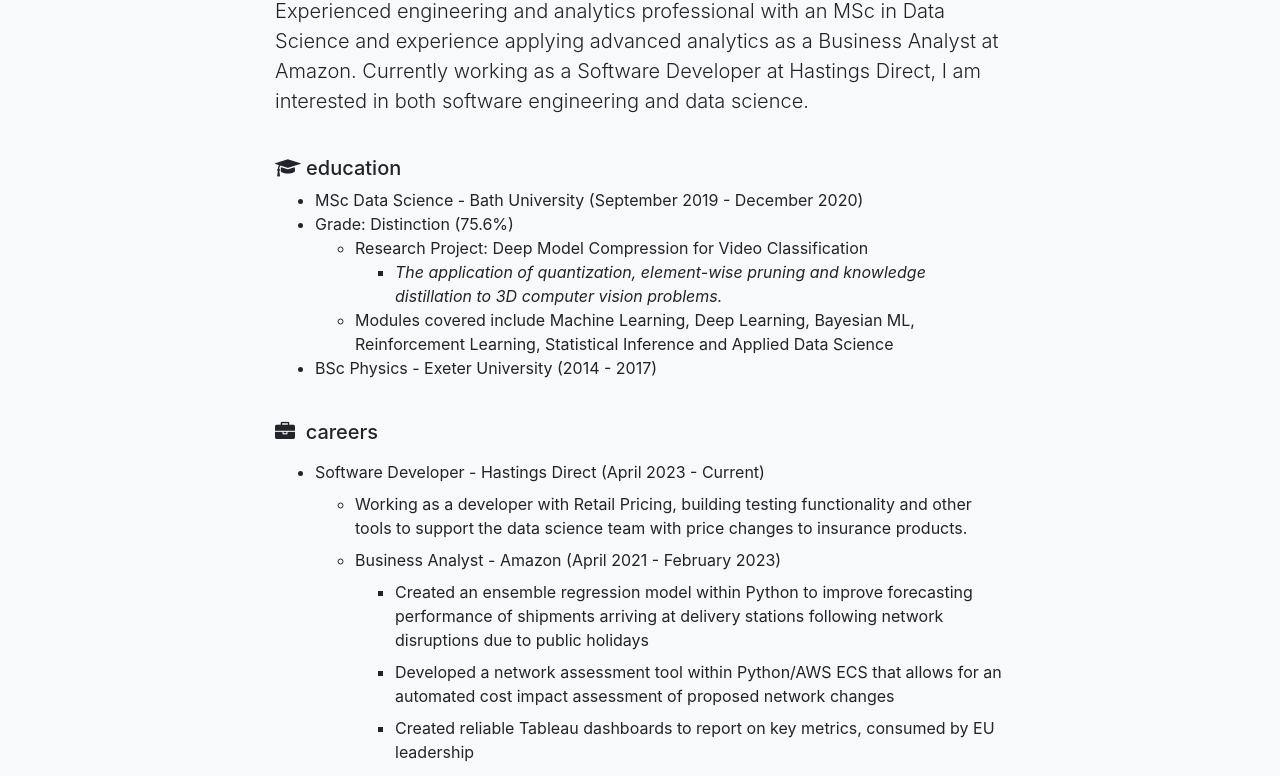
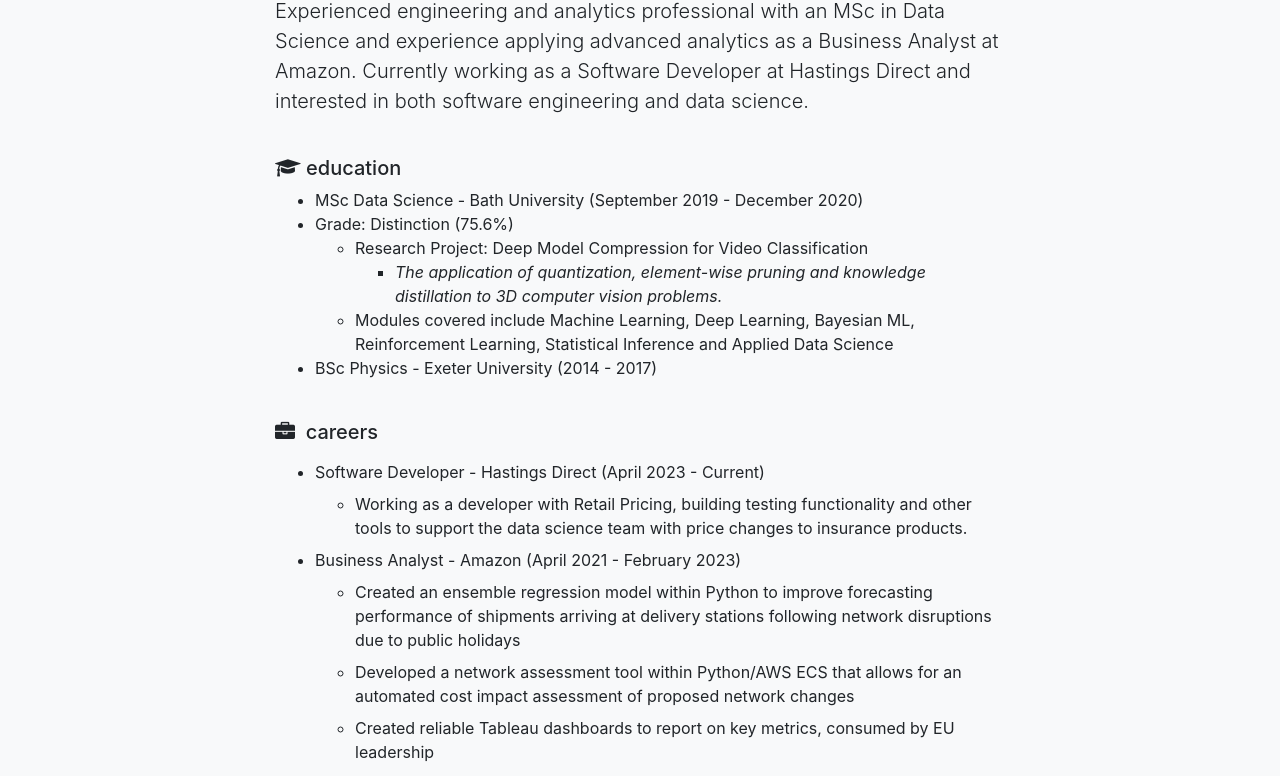
Before and after one commit to elliottloveridge/eloveridge, a plain HTML site: page public/index.html in a window 1280 px wide. Shown: the part 678-1454 px from the top of the page. Drawn offline with Linux system fonts and the light colour scheme; some packages are replaced by stand-ins of ours.

Commit message:
Fix indentation

```diff
--- a/public/index.html
+++ b/public/index.html
@@ -96,7 +96,8 @@
         <div class="col-lg-8 mx-auto">
           <h2>about me</h2>
           <p class="lead">Experienced engineering and analytics professional with an MSc in Data Science and experience applying advanced analytics as a Business Analyst at Amazon.
-            Currently working as a Software Developer at Hastings Direct, I am interested in both software engineering and data science.</p>
+
+            Currently working as a Software Developer at Hastings Direct and interested in both software engineering and data science.</p>
           <h5 class="top"><span class="fa fa-graduation-cap"></span> education</h5>
             <ul>
               <li>MSc Data Science - Bath University (September 2019 - December 2020)</li>
@@ -123,6 +124,7 @@
                     Working as a developer with Retail Pricing, building testing functionality and other tools to support the data science
                     team with price changes to insurance products.
                   </li>
+                </ul>
               </li>
               <li style="padding-top:0.5em">Business Analyst - Amazon (April 2021 - February 2023)
                 <ul>
```
